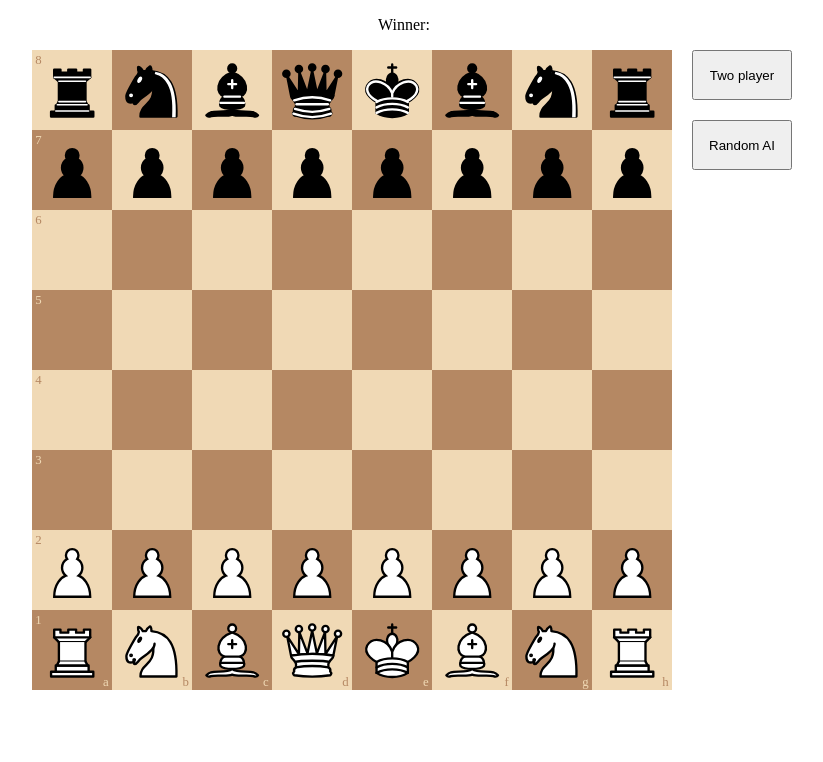
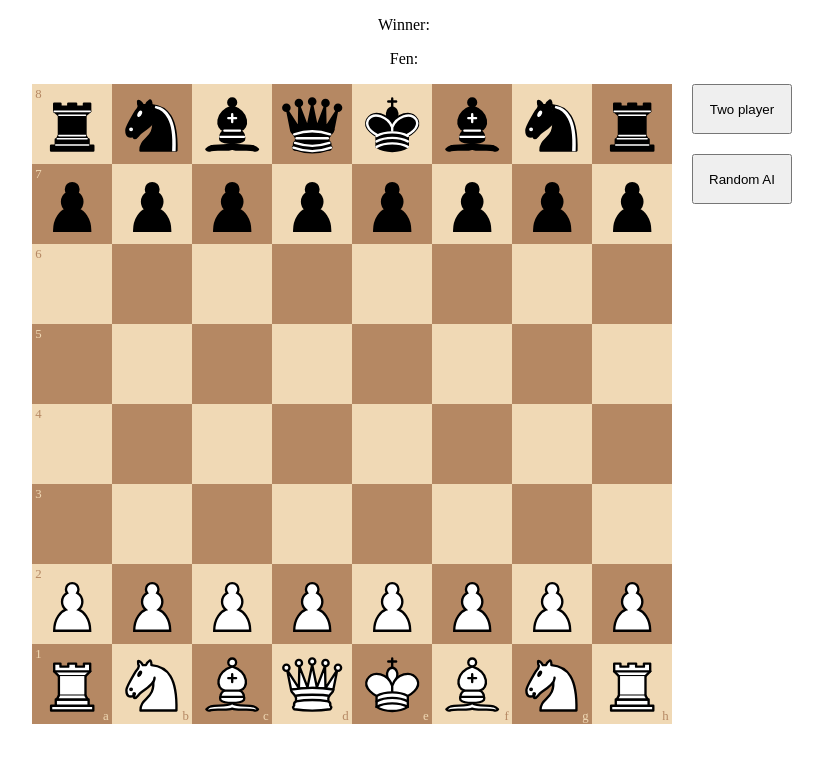
Before and after one commit to ibrahimdenizz/vue-chessboard, a Vue app: page / in a window 1280 px wide. Shown: the top 762 px of the page, without its empty margins (236-1059 px from the left). Built offline with nearby package versions, Linux system fonts and the light colour scheme.

Commit message:
Add debug

```diff
--- a/src/App.vue
+++ b/src/App.vue
@@ -5,6 +5,13 @@
     }"
   >
     Winner: {{ winner }}
+  </p>
+  <p
+    :style="{
+      'text-align': 'center',
+    }"
+  >
+    Fen: {{ fen }}
   </p>
   <div class="home">
     <chess-board
```
